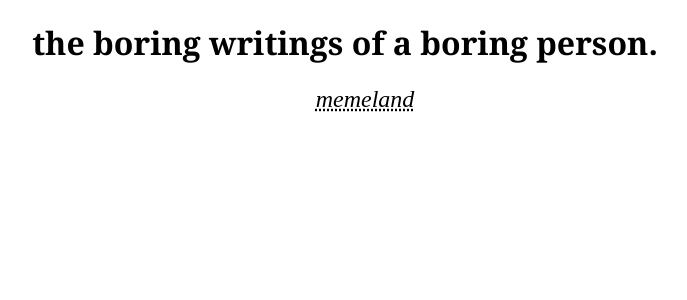
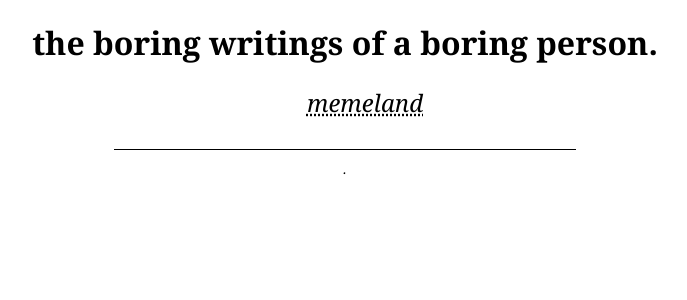
Before and after one commit to chronicboredom/chronicboredom.github.io, a Jekyll site: the page built from index.html, in a window 1280 px wide. Shown: the top 300 px of the page, without its empty margins (295-982 px from the left). Built offline with Jekyll 4.4.1, drawn with Linux system fonts in a browser that asks for light colours.

Commit message:
add footer containing post date; reduce size of drop cap

```diff
--- a/_layouts/general.html
+++ b/_layouts/general.html
@@ -14,5 +14,15 @@
         <main>
             {{ content }}
         </main>
+
+        <footer>
+                {% assign m = page.date | date: "%B" %}
+                {% case m %}
+                    {% when'April' or 'May' or 'June' or 'July' %}{{ m }}
+                    {% when 'September' %}Sept.
+                    {% else %}{{ page.date | date: "%b" }}.
+                {% endcase %}
+                {{ page.date | date: " %d, %Y" }}
+        </footer>
     </body>
 </html>
--- a/style.css
+++ b/style.css
@@ -1,3 +1,7 @@
+body {
+    font-family: Georgia;
+}
+
 main {
     padding: 0;
     margin-left: 0;
@@ -10,8 +14,20 @@
     color: #000;
 }
 
+footer {
+        border-top: 1px solid #000000;
+        padding: 10px;
+
+        font-size: 10pt;
+        font-style: italic;
+        text-align: center;
+
+        width: 35%;
+
+        margin: 30px auto;
+}
+
 h1 {
-    font-family: Georgia;
     text-align: center;
 }
 
@@ -30,17 +46,16 @@
 }
 
 p {
-    font-family: Georgia;
     font-size: 12pt;
     text-align: justify;
 
-    margin-left: 10%;
-    margin-right: 10%;
+    margin-left: 20%;
+    margin-right: 20%;
 }
 
 p::first-letter {
     font-weight: bold;
-    font-size: 20pt;
+    font-size: 18pt;
 }
 
 p::last-child {
```
Also changed, not shown: _posts/2017-04-19-meme.md (+3 -3 lines).
